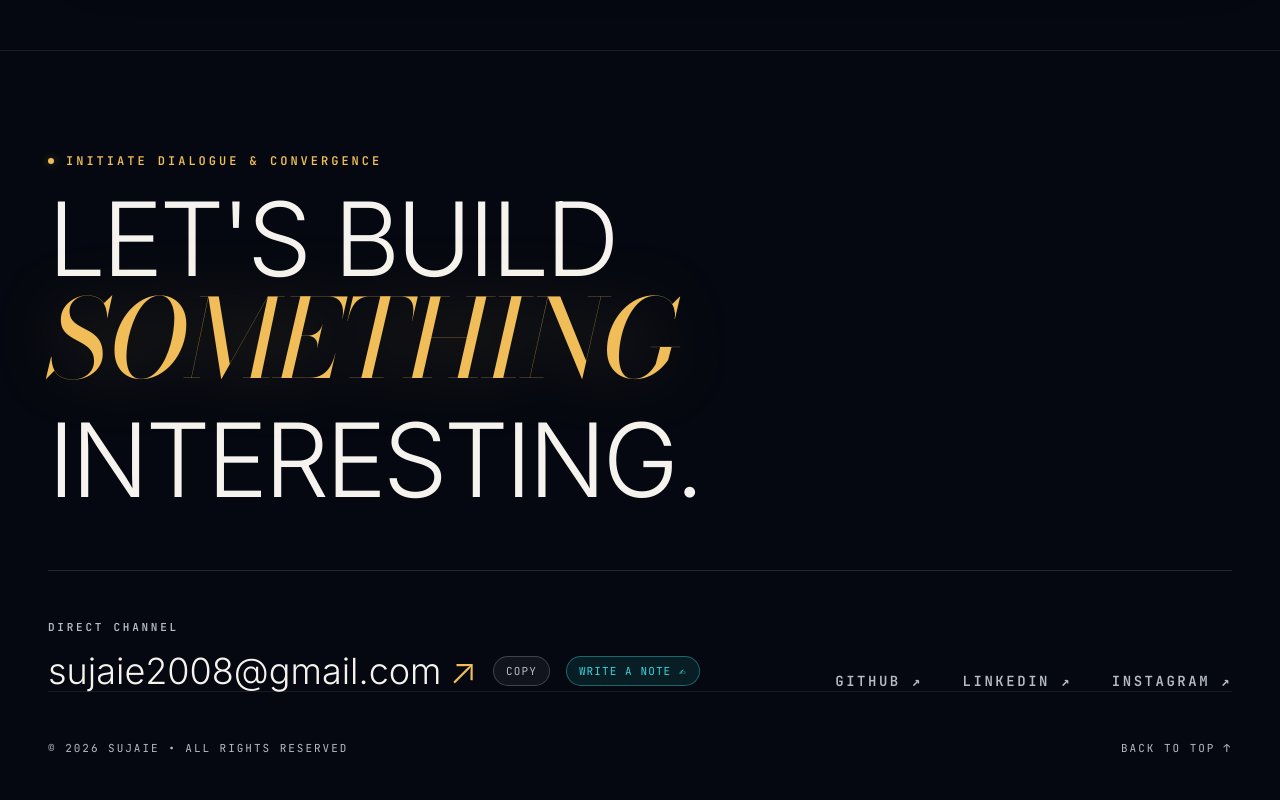
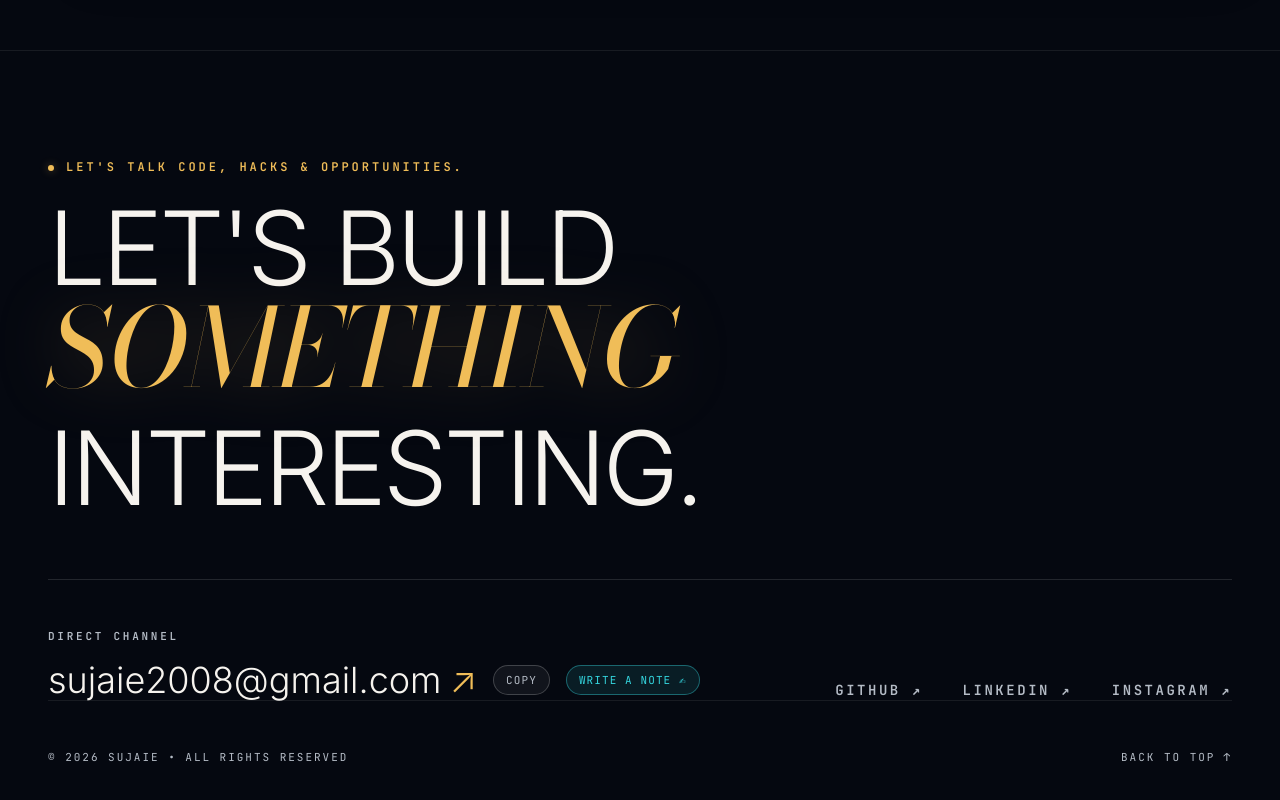
Before and after one commit to Sujaie/Portfolio_Website, a React (Vite) app: page / in a window 1280 px wide. Shown: the part 6217-7017 px from the top of the page. Built offline with nearby package versions, Linux system fonts and the light colour scheme.

Commit message:
feat(contact): update badge text to LET'S TALK CODE, HACKS & OPPORTUNITIES.

```diff
--- a/src/data/portfolio.js
+++ b/src/data/portfolio.js
@@ -179,6 +179,7 @@ export const portfolioData = {
   ],
 
   contact: {
+    badge: "LET'S TALK CODE, HACKS & OPPORTUNITIES.",
     headline: "LET'S BUILD",
     headlineItalic: "SOMETHING",
     headlineEnd: "INTERESTING.",
--- a/src/sections/Contact.jsx
+++ b/src/sections/Contact.jsx
@@ -134,9 +134,9 @@ export default function Contact() {
       <div className="relative z-10 max-w-[var(--content-max-width)] w-full mx-auto">
 
         {/* Label */}
-        <div className="flex items-center gap-3 text-xs tracking-mono-lg font-mono font-semibold text-[var(--color-accent)] uppercase mb-6">
-          <span className="w-1.5 h-1.5 rounded-full bg-[var(--color-accent)] shadow-[var(--glow-gold-sm)]" />
-          <span>INITIATE DIALOGUE & CONVERGENCE</span>
+        <div className="inline-flex items-center gap-3 text-xs tracking-mono-lg font-mono font-semibold text-[var(--color-accent)] uppercase mb-6">
+          <span className="w-1.5 h-1.5 rounded-full bg-[var(--color-accent)] shadow-[var(--glow-gold-sm)] shrink-0" />
+          <span className="leading-relaxed">{contact.badge || "LET'S TALK CODE, HACKS & OPPORTUNITIES."}</span>
         </div>
 
         {/* Oversized Converging Headline */}
```
